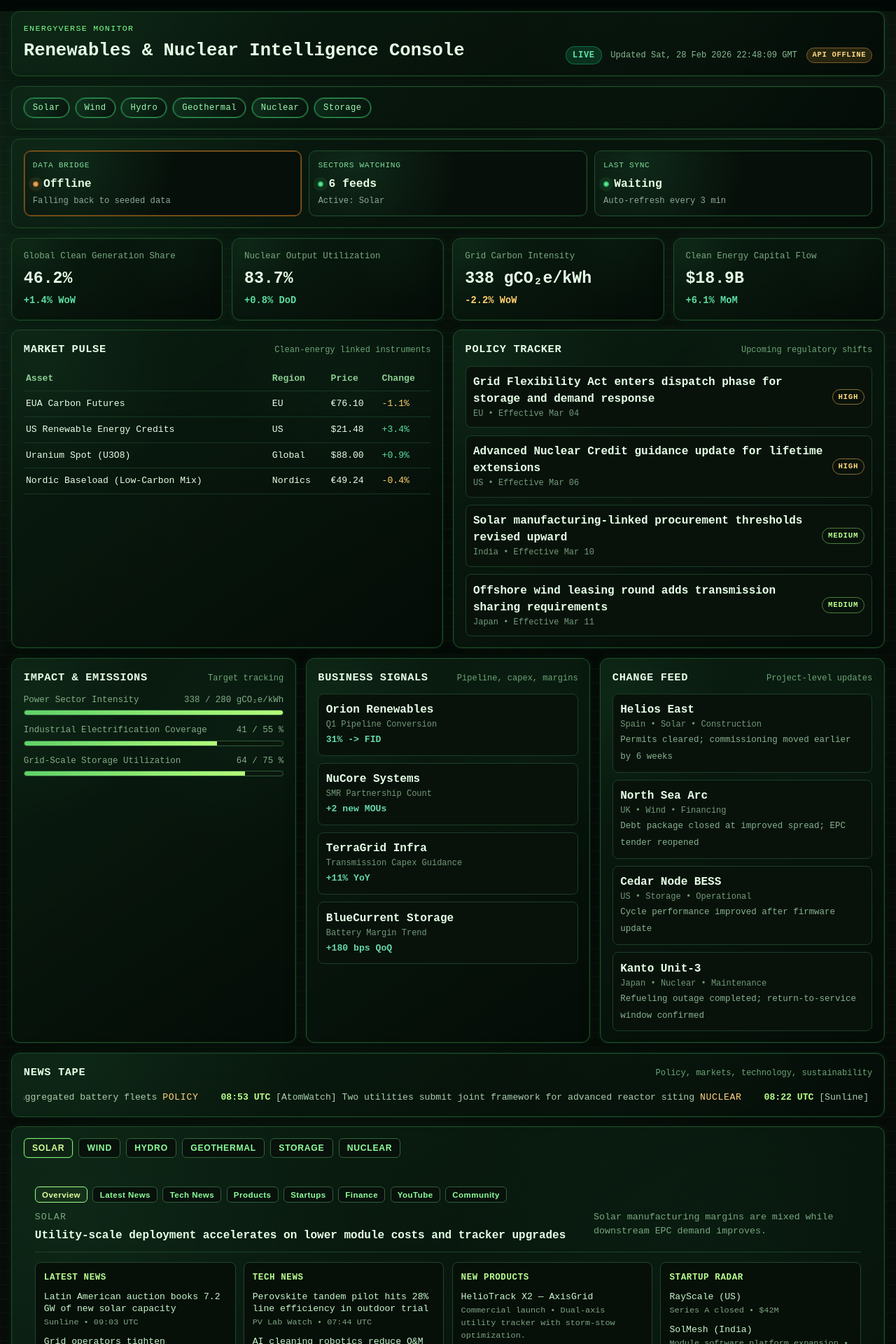
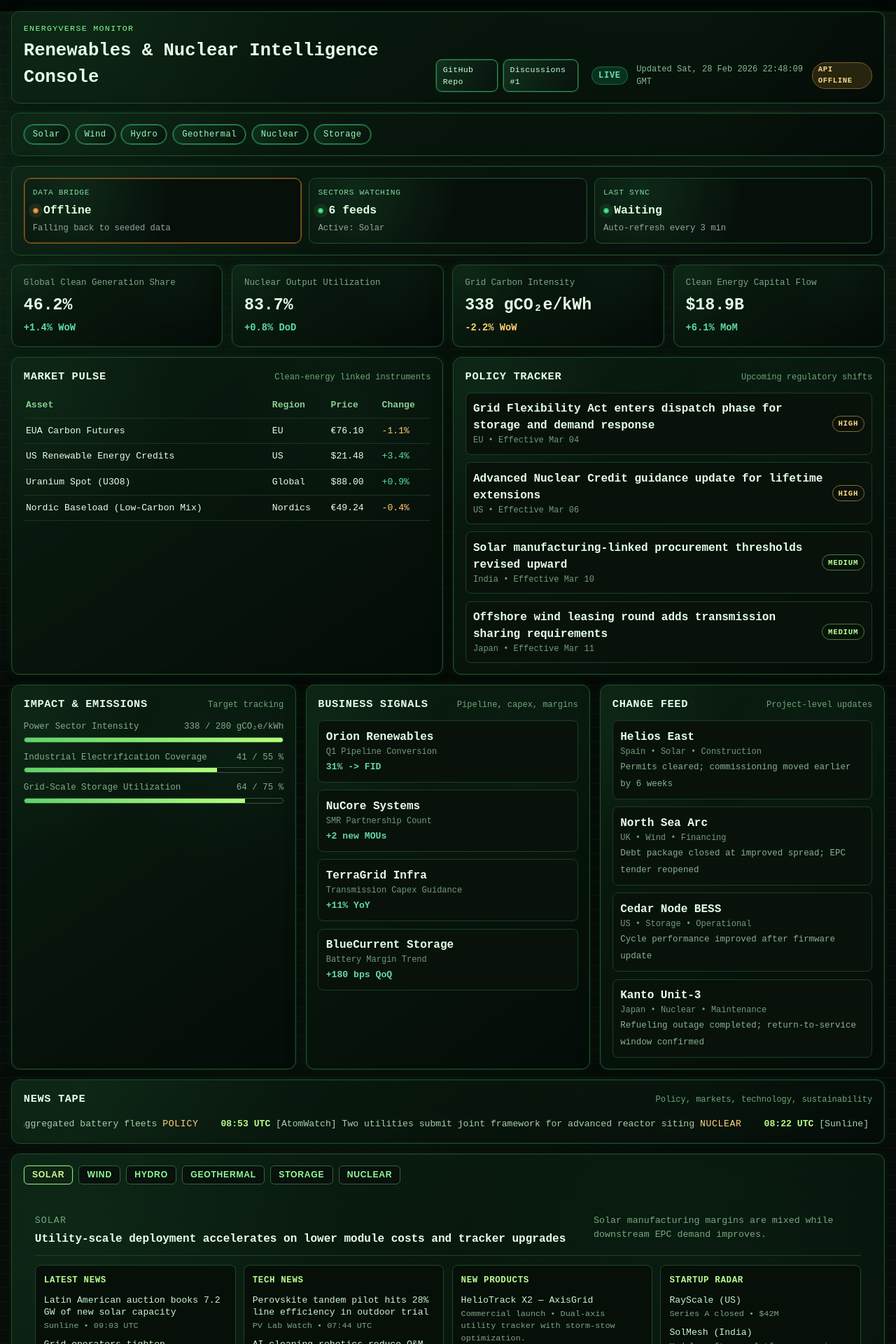
Before and after one commit to thesairam/energyverse, a React (Vite) app: page / in a window 1280 px wide. Shown: the top 1920 px of the page at 70% size. Built offline with nearby package versions, Linux system fonts and the light colour scheme; no server answers.

Commit message:
initial commit v1.2.0

```diff
--- a/src/App.css
+++ b/src/App.css
@@ -48,6 +48,31 @@
   align-items: center;
   gap: 0.8rem;
   font-size: 0.75rem;
+}
+
+.top-links {
+  display: flex;
+  align-items: center;
+  gap: 0.45rem;
+  margin-right: 0.4rem;
+}
+
+.link-chip {
+  border: 1px solid #2f8d52;
+  background: linear-gradient(120deg, rgba(18, 52, 31, 0.9), rgba(8, 17, 12, 0.95));
+  color: #c8ffd2;
+  border-radius: 8px;
+  padding: 0.28rem 0.55rem;
+  font-size: 0.72rem;
+  text-decoration: none;
+  letter-spacing: 0.03em;
+  box-shadow: 0 0 0 1px rgba(50, 169, 95, 0.35);
+}
+
+.link-chip:hover {
+  border-color: #60d18a;
+  color: #e9ffe9;
+  box-shadow: 0 0 0 1px rgba(84, 220, 132, 0.6);
 }
 
 .live-dot {
@@ -437,35 +462,6 @@ th {
   padding: 1rem;
 }
 
-.subpage-tabs {
-  display: flex;
-  flex-wrap: wrap;
-  gap: 0.45rem;
-  margin-bottom: 0.7rem;
-}
-
-.subpage-tab {
-  border: 1px solid #315f39;
-  background: #08110b;
-  color: #8eff9b;
-  border-radius: 6px;
-  padding: 0.28rem 0.58rem;
-  font-size: 0.72rem;
-  font-weight: 700;
-  letter-spacing: 0.04em;
-  cursor: pointer;
-}
-
-.subpage-tab:hover {
-  border-color: #73d880;
-}
-
-.subpage-tab.active {
-  background: #14301a;
-  color: #deff9e;
-  border-color: #9dff8d;
-}
-
 .sector-header {
   display: flex;
   justify-content: space-between;
--- a/src/App.tsx
+++ b/src/App.tsx
@@ -80,11 +80,13 @@ function App() {
   const [liveNewsTape, setLiveNewsTape] = useState<NewsItem[]>(seedNewsTape)
   const [liveSectorIntel, setLiveSectorIntel] = useState<SectorIntel[]>(seedSectorIntel)
   const [activeSector, setActiveSector] = useState<SectorIntel['slug']>('Solar')
-  const [activeSubPage, setActiveSubPage] = useState<
-    'overview' | 'latest' | 'tech' | 'products' | 'startups' | 'finance' | 'youtube' | 'community'
-  >('overview')
 
   const trending = ['Solar', 'Wind', 'Hydro', 'Geothermal', 'Nuclear', 'Storage']
+
+  const repoLinks = [
+    { label: 'GitHub Repo', href: 'https://github.com/thesairam/energyverse' },
+    { label: 'Discussions #1', href: 'https://github.com/thesairam/energyverse/discussions/1' },
+  ]
 
   const statusHighlights = [
     {
@@ -114,10 +116,6 @@ function App() {
   }, [activeSector, liveSectorIntel])
 
   useEffect(() => {
-    setActiveSubPage('overview')
-  }, [activeSector])
-
-  useEffect(() => {
     let mounted = true
 
     const fetchDashboard = async () => {
@@ -131,7 +129,18 @@ function App() {
         if (!mounted) return
 
         if (Array.isArray(payload.sectorIntel) && payload.sectorIntel.length > 0) {
-          setLiveSectorIntel(payload.sectorIntel)
+          setLiveSectorIntel((prev) => {
+            const prevBySlug = new Map<string, SectorIntel>()
+            prev.forEach((row) => prevBySlug.set(row.slug, row))
+
+            return payload.sectorIntel.map((sector: SectorIntel) => {
+              const backup = prevBySlug.get(sector.slug) || seedSectorIntel.find((s) => s.slug === sector.slug)
+              return {
+                ...sector,
+                finance: sector.finance && sector.finance.length > 0 ? sector.finance : backup?.finance || [],
+              }
+            })
+          })
         }
 
         if (Array.isArray(payload.newsTape) && payload.newsTape.length > 0) {
@@ -170,6 +179,13 @@ function App() {
           <h1>Renewables & Nuclear Intelligence Console</h1>
         </div>
         <div className="topbar-right">
+          <div className="top-links" aria-label="Primary links">
+            {repoLinks.map((link) => (
+              <a key={link.href} className="link-chip" href={link.href} target="_blank" rel="noreferrer">
+                {link.label}
+              </a>
+            ))}
+          </div>
           <span className="live-dot">LIVE</span>
           <span className="updated">Updated {lastUpdated}</span>
           <span className={`api-chip ${apiStatus}`}>API {apiStatus}</span>
@@ -349,65 +365,6 @@ function App() {
 
         {selectedSector && (
           <article key={selectedSector.slug} className="sector-panel">
-            <div className="subpage-tabs" role="tablist" aria-label="Sector sub pages">
-              <button
-                className={`subpage-tab ${activeSubPage === 'overview' ? 'active' : ''}`}
-                onClick={() => setActiveSubPage('overview')}
-                type="button"
-              >
-                Overview
-              </button>
-              <button
-                className={`subpage-tab ${activeSubPage === 'latest' ? 'active' : ''}`}
-                onClick={() => setActiveSubPage('latest')}
-                type="button"
-              >
-                Latest News
-              </button>
-              <button
-                className={`subpage-tab ${activeSubPage === 'tech' ? 'active' : ''}`}
-                onClick={() => setActiveSubPage('tech')}
-                type="button"
-              >
-                Tech News
-              </button>
-              <button
-                className={`subpage-tab ${activeSubPage === 'products' ? 'active' : ''}`}
-                onClick={() => setActiveSubPage('products')}
-                type="button"
-              >
-                Products
-              </button>
-              <button
-                className={`subpage-tab ${activeSubPage === 'startups' ? 'active' : ''}`}
-                onClick={() => setActiveSubPage('startups')}
-                type="button"
-              >
-                Startups
-              </button>
-              <button
-                className={`subpage-tab ${activeSubPage === 'finance' ? 'active' : ''}`}
-                onClick={() => setActiveSubPage('finance')}
-                type="button"
-              >
-                Finance
-              </button>
-              <button
-                className={`subpage-tab ${activeSubPage === 'youtube' ? 'active' : ''}`}
-                onClick={() => setActiveSubPage('youtube')}
-                type="button"
-              >
-                YouTube
-              </button>
-              <button
-                className={`subpage-tab ${activeSubPage === 'community' ? 'active' : ''}`}
-                onClick={() => setActiveSubPage('community')}
-                type="button"
-              >
-                Community
-              </button>
-            </div>
-
             <div className="sector-header">
               <div>
                 <p className="sector-label">{selectedSector.slug}</p>
@@ -417,7 +374,6 @@ function App() {
             </div>
 
             <div className="sector-grid">
-              {(activeSubPage === 'overview' || activeSubPage === 'latest') && (
               <section className="sector-card">
                 <h4>Latest News</h4>
                 <ul>
@@ -433,9 +389,7 @@ function App() {
                   ))}
                 </ul>
               </section>
-              )}
 
-              {(activeSubPage === 'overview' || activeSubPage === 'tech') && (
               <section className="sector-card">
                 <h4>Tech News</h4>
                 <ul>
@@ -451,9 +405,7 @@ function App() {
                   ))}
                 </ul>
               </section>
-              )}
 
-              {(activeSubPage === 'overview' || activeSubPage === 'products') && (
               <section className="sector-card">
                 <h4>New Products</h4>
                 <ul>
@@ -469,9 +421,7 @@ function App() {
                   ))}
                 </ul>
               </section>
-              )}
 
-              {(activeSubPage === 'overview' || activeSubPage === 'startups') && (
               <section className="sector-card">
                 <h4>Startup Radar</h4>
                 <ul>
@@ -487,9 +437,7 @@ function App() {
                   ))}
                 </ul>
               </section>
-              )}
 
-              {(activeSubPage === 'overview' || activeSubPage === 'finance') && (
               <section className="sector-card finance-card">
                 <h4>Finance & Stocks</h4>
                 <ul className="finance-list">
@@ -507,9 +455,7 @@ function App() {
                   ))}
                 </ul>
               </section>
-              )}
 
-              {(activeSubPage === 'overview' || activeSubPage === 'youtube') && (
               <section className="sector-card sector-card-video">
                 <h4>YouTube Live</h4>
                 {featuredVideo?.embed ? (
@@ -539,9 +485,7 @@ function App() {
                   ))}
                 </ul>
               </section>
-              )}
 
-              {(activeSubPage === 'overview' || activeSubPage === 'community') && (
               <section className="sector-card">
                 <h4>Reddit & GitHub Topics</h4>
                 <ul>
@@ -555,7 +499,6 @@ function App() {
                   ))}
                 </ul>
               </section>
-              )}
             </div>
           </article>
         )}
```
Lines whose indentation alone changed are shown as unchanged.
